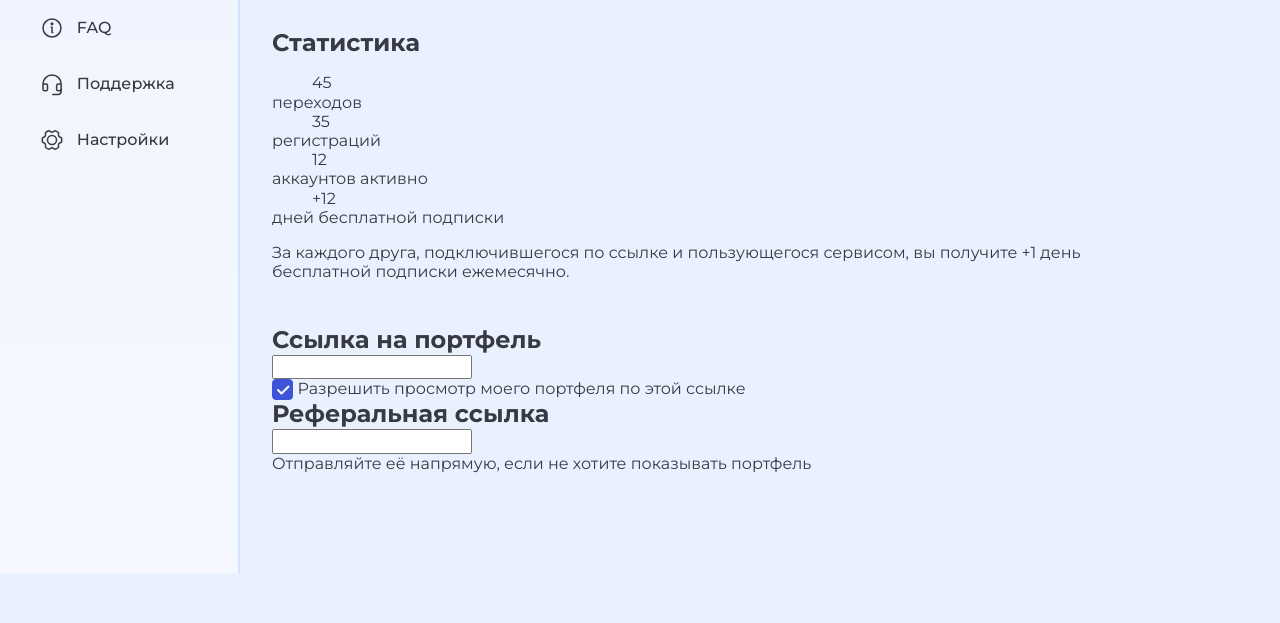
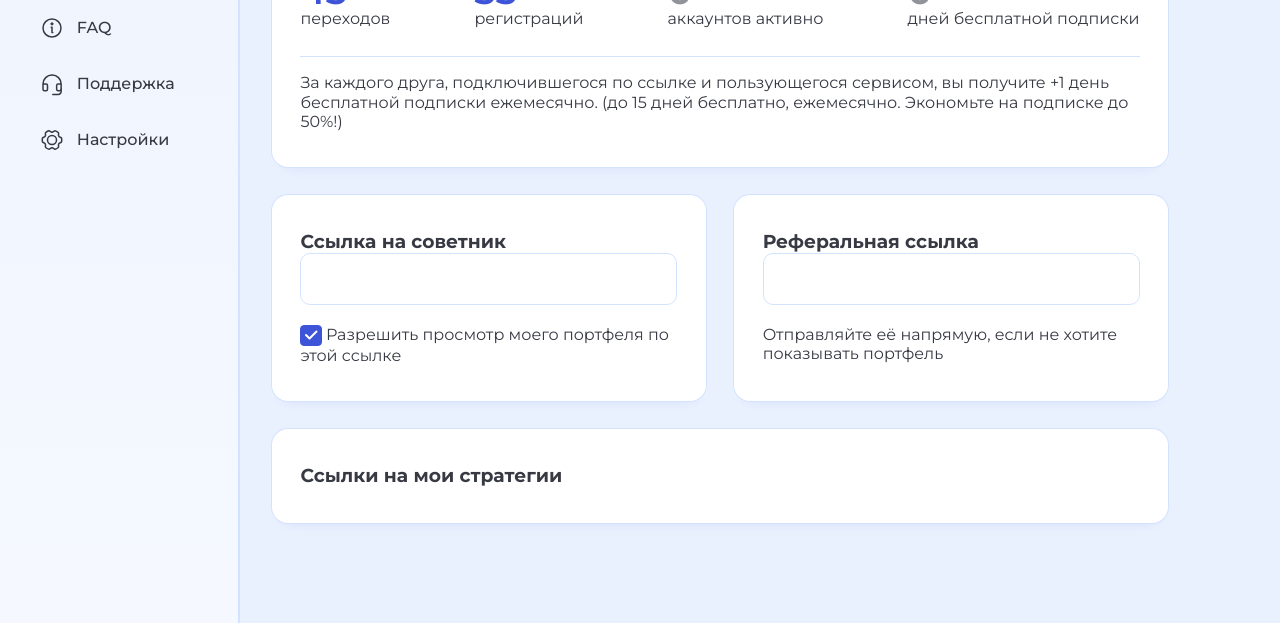
Before and after one commit to Ankhena/BeatMarket, a website: page BeatMarket/advisorReferrals.html in a window 1280 px wide. Shown: the part 330-953 px from the top of the page. Before the commit the page ends 903 px from the top, so only its background shows below. Drawn offline with nearby package versions, Linux system fonts and the light colour scheme.

Commit message:
Рефералы

```diff
--- a/BeatMarket/advisorReferrals.html
+++ b/BeatMarket/advisorReferrals.html
@@ -213,37 +213,34 @@
 
     <div class="main-content advisor">
 
-      <section class="buy-stocks">
-        <h1>Рефералы</h1>
+      <section class="referrals">
+        <h2 class="referrals__title">Статистика</h2>
+        <section class="referrals__stats">
 
-        <h1> Рефералы</h1>
-        <section class="referrals__stats">
-          <h2>Статистика</h2>
           <dl class="referrals__description">
             <div class="referrals__descr-item">
+              <dt>переходов</dt>
               <dd>45</dd>
-              <dt>переходов</dt>
             </div>
             <div class="referrals__descr-item">
+              <dt>регистраций</dt>
               <dd>35</dd>
-              <dt>регистраций</dt>
             </div>
-            <div class="referrals__descr-item">
-              <dd>12</dd>
+            <div class="referrals__descr-item referrals__descr-item--zero">
               <dt>аккаунтов активно</dt>
+              <dd>0</dd>
             </div>
-            <div class="referrals__descr-item">
-              <dd>+12</dd>
+            <div class="referrals__descr-item referrals__descr-item--zero">
               <dt>дней бесплатной подписки</dt>
+              <dd>0</dd>
             </div>
           </dl>
-          <p>За каждого друга, подключившегося по ссылке и пользующегося сервисом, вы получите +1 день бесплатной подписки
-            ежемесячно.</p>
+          <p>За каждого друга, подключившегося по ссылке и пользующегося сервисом, вы получите +1 день бесплатной подписки ежемесячно. (до 15 дней бесплатно, ежемесячно. Экономьте на подписке до 50%!)</p>
         </section>
 
-        <section class="referrals__links">
+
           <form class="referrals__link">
-            <h2>Ссылка на портфель</h2>
+            <h3>Ссылка на советник</h3>
             <div class="referrals__link-wrap">
               <input type="url">
               <button class="referrals__copy-btn btn btn--only-icon" type="button" aria-label="Копировать"></button>
@@ -255,7 +252,7 @@
           </form>
 
           <form class="referrals__link">
-            <h2>Реферальная ссылка</h2>
+            <h3>Реферальная ссылка</h3>
             <div class="referrals__link-wrap">
               <input type="url">
               <button class="referrals__copy-btn btn btn--only-icon" type="button" aria-label="Копировать"></button>
@@ -263,8 +260,9 @@
             <p>Отправляйте её напрямую, если не хотите показывать портфель</p>
           </form>
 
-        </section>
-
+        <form  class="referrals__link referrals__link--strategy">
+          <h3>Ссылки на мои стратегии</h3>
+        </form>
 
 
 
--- a/src/scss/_all.scss
+++ b/src/scss/_all.scss
@@ -24,6 +24,10 @@ input[type="checkbox"] {
   &:focus {
     outline: none;
   }
+}
+dd {
+  margin-left: 0;
+  margin-right: 0;
 }
 
 .ticket-name {
--- a/src/scss/advisorReferrals.scss
+++ b/src/scss/advisorReferrals.scss
@@ -0,0 +1,79 @@
+@mixin referrals-block {
+  @include block-beauty;
+  padding: 40/18*1rem 32/18*1rem;
+}
+
+.referrals {
+  display: grid;
+  grid-template-columns: 1fr 1fr;
+  gap: 32/18*1rem;
+}
+
+.referrals__title {
+  grid-column: 1/-1;
+}
+
+.referrals__stats {
+  grid-column: 1/-1;
+  position: relative;
+  @include referrals-block;
+  overflow: hidden;
+  &::after {
+    content: "";
+    position: absolute;
+    top: 0;
+    right: 60px;
+    transform: translateY(-50%);
+    display: block;
+    width: 109px;
+    height: 109px;
+    border-radius: 50%;
+    background: $color_yellow;
+  }
+}
+
+.referrals__description {
+  display: grid;
+  grid-template-columns: repeat(4, min-content);
+  justify-content: space-between;
+  padding-bottom: 32/18*1rem;
+  border-bottom: 1px solid $color_block_border;
+
+  p {
+    line-height: 1.6;
+  }
+}
+
+.referrals__descr-item {
+  display: flex;
+  flex-direction: column;
+  dt {
+    display: block;
+    width: max-content;
+  }
+
+  dd {
+    order: -1;
+    display: block;
+    margin-right: 12px;
+    font-size: 37px;
+    line-height: 1;
+    font-weight: 600;
+    color: $color_blue;
+  }
+
+}
+
+.referrals__descr-item--zero {
+  dd {
+    color: $color_grey;
+  }
+}
+
+.referrals__link {
+  @include referrals-block;
+}
+
+.referrals__link--strategy {
+  grid-column: 1/-1;
+}
--- a/src/scss/lib/_mixins.scss
+++ b/src/scss/lib/_mixins.scss
@@ -105,7 +105,7 @@ input[type="text"] {
     }
 }
 
-input[type="email"], input[type="password"] {
+input[type="email"], input[type="url"], input[type="password"] {
     @extend input[type="text"];
 }
 
```
Also changed, not shown: src/advisorReferrals.html (+16 -18 lines), BeatMarket/css/style.css, BeatMarket/css/style.min.css.
